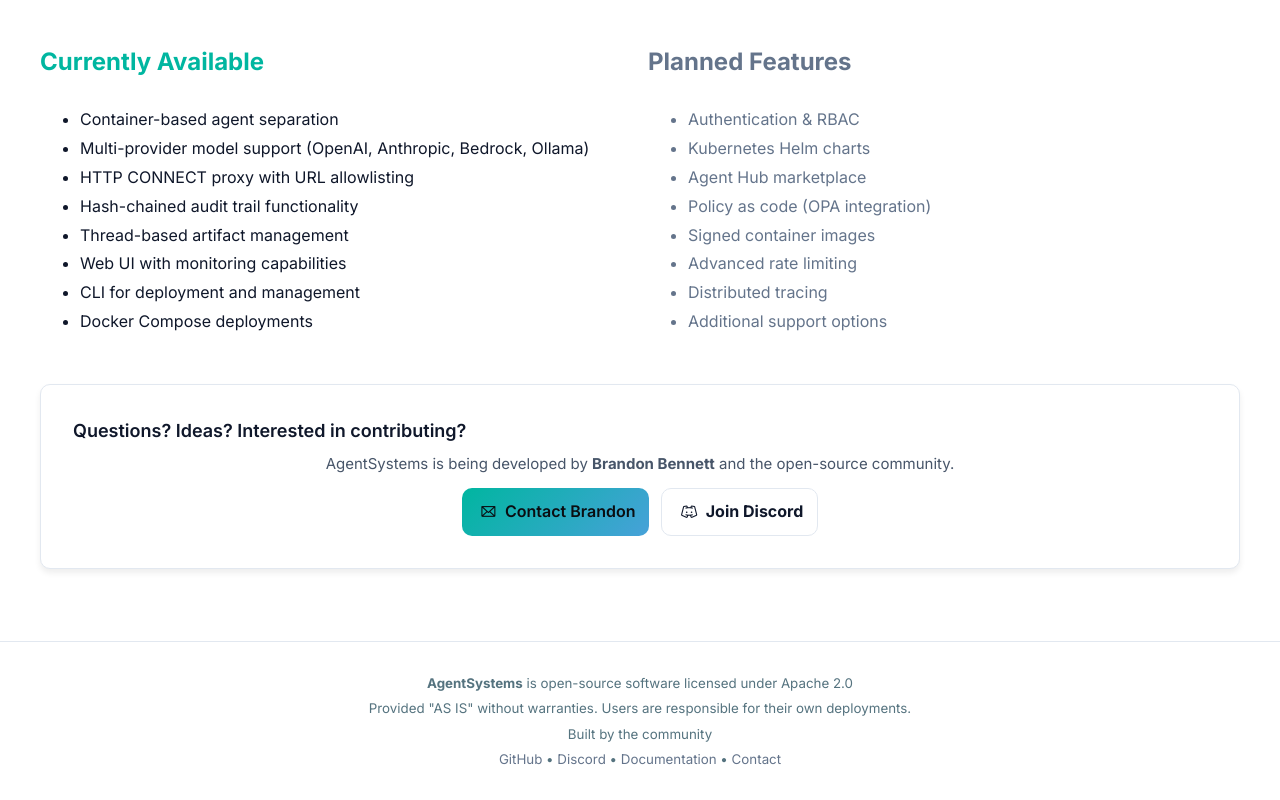
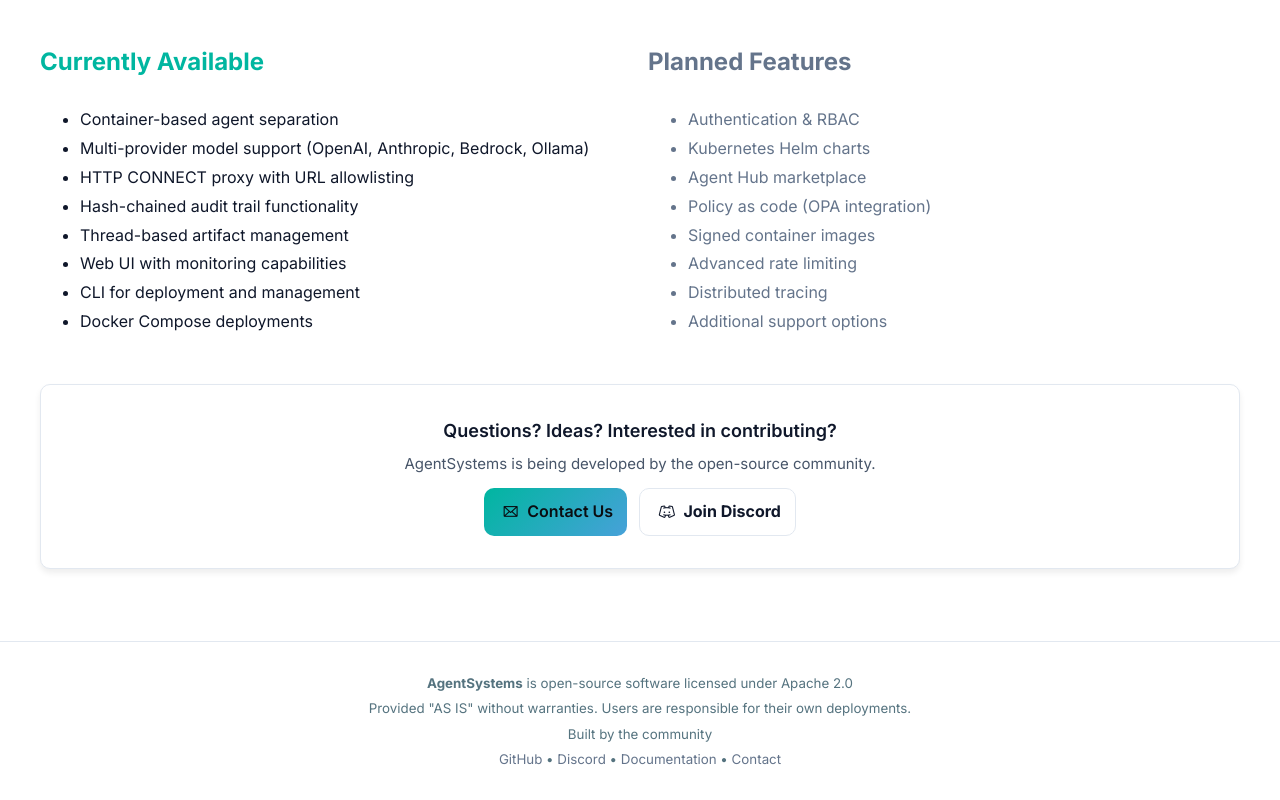
Before and after one commit to agentsystems/website, a plain HTML site: page index.html in a window 1280 px wide. Shown: the part 6091-6891 px from the top of the page. Drawn offline with nearby package versions, Linux system fonts and the light colour scheme.

Commit message:
chore: update contact email and remove personal references from landing page

```diff
--- a/index.html
+++ b/index.html
@@ -345,7 +345,7 @@ docker exec ollama ollama pull llama3.2</pre>
         <div class="card">
           <h3><i class="ph ph-bell"></i> Get Updates</h3>
           <p>Stay informed about releases and major announcements.</p>
-          <a href="mailto:brandon@agentsystems.ai" class="link-brand">Contact <i class="ph ph-arrow-right"></i></a>
+          <a href="mailto:hello@agentsystems.ai" class="link-brand">Contact <i class="ph ph-arrow-right"></i></a>
         </div>
       </div>
 
@@ -396,9 +396,9 @@ docker exec ollama ollama pull llama3.2</pre>
 
       <div class="card mt-32 text-center p-32">
         <h3 class="mb-12">Questions? Ideas? Interested in contributing?</h3>
-        <p class="mb-16">AgentSystems is being developed by <strong>Brandon Bennett</strong> and the open-source community.</p>
+        <p class="mb-16">AgentSystems is being developed by the open-source community.</p>
         <div class="row-cta justify-center">
-          <a class="btn btn-primary" href="mailto:brandon@agentsystems.ai"><i class="ph ph-envelope"></i> Contact Brandon</a>
+          <a class="btn btn-primary" href="mailto:hello@agentsystems.ai"><i class="ph ph-envelope"></i> Contact Us</a>
           <a class="btn btn-ghost" href="https://discord.gg/bXgbDNpj" target="_blank" rel="noopener"><i class="ph ph-discord-logo"></i> Join Discord</a>
         </div>
       </div>
@@ -414,7 +414,7 @@ docker exec ollama ollama pull llama3.2</pre>
         <a href="https://github.com/agentsystems" class="link-muted">GitHub</a> •
         <a href="https://discord.gg/bXgbDNpj" class="link-muted">Discord</a> •
         <a href="https://docs.agentsystems.ai" class="link-muted">Documentation</a> •
-        <a href="mailto:brandon@agentsystems.ai" class="link-muted">Contact</a>
+        <a href="mailto:hello@agentsystems.ai" class="link-muted">Contact</a>
       </small>
     </div>
   </footer>
--- a/styles.css
+++ b/styles.css
@@ -406,6 +406,7 @@ footer{padding:28px 20px; color:#55737f; border-top:1px solid var(--line)}
 .mb-32{margin-bottom:32px}
 .p-32{padding:32px}
 .text-center{text-align:center}
+.text-center.card h3{display:block; text-align:center}
 .justify-center{justify-content:center}
 .text-brand{color:var(--brand)}
 .text-muted{color:var(--text-muted)}
```
